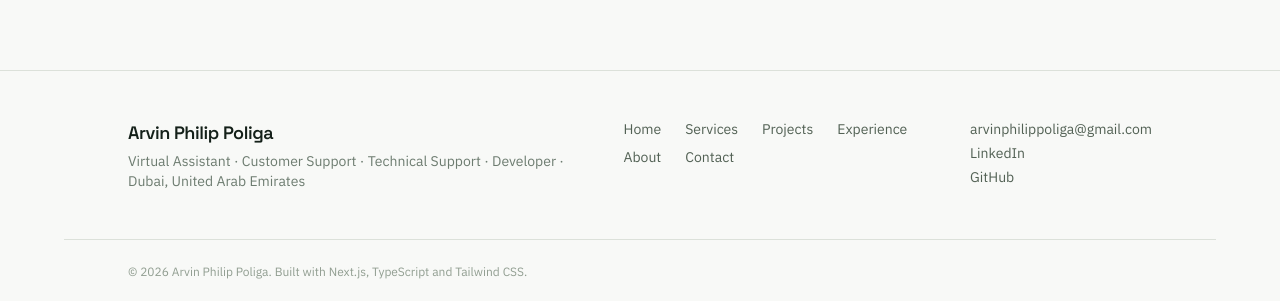
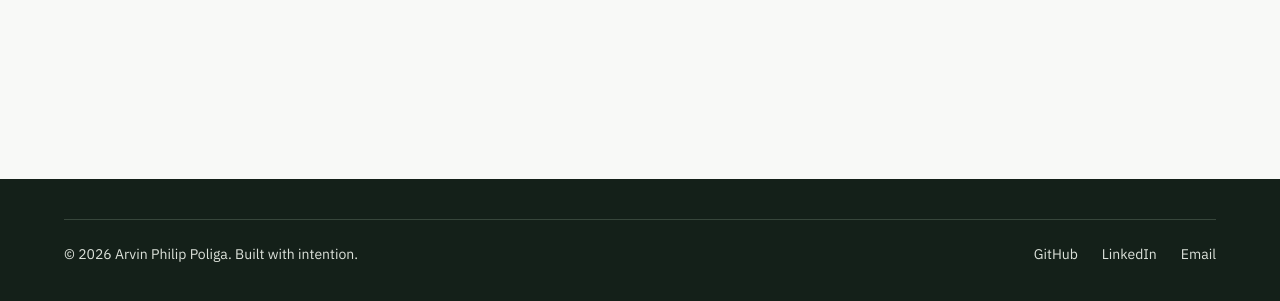
Before and after one commit to LuffyAnonymous/Arvin_Portfolio, a Next.js app: page / in a window 1280 px wide. Shown: the part 496-797 px from the top of the page. Built offline with nearby package versions, Linux system fonts and the light colour scheme; no server answers.

Commit message:
Rebuild portfolio foundation and navigation

```diff
--- a/components/layout/Footer.tsx
+++ b/components/layout/Footer.tsx
@@ -1,62 +1,2 @@
-import Link from "next/link";
-import { Container } from "@/components/ui/Container";
-import { navLinks, site } from "@/lib/site";
-
-export function Footer() {
-  const year = new Date().getFullYear();
-
-  return (
-    <footer className="border-t border-ink-200 bg-ink-50">
-      <Container className="flex flex-col gap-8 py-12 md:flex-row md:items-start md:justify-between">
-        <div>
-          <p className="font-display text-lg font-semibold tracking-tight text-ink-900">
-            {site.name}
-          </p>
-          <p className="mt-1 text-sm text-ink-500">
-            {site.role} · {site.location}
-          </p>
-        </div>
-
-        <nav aria-label="Footer" className="flex flex-wrap gap-x-6 gap-y-2">
-          {navLinks.map((link) => (
-            <Link
-              key={link.href}
-              href={link.href}
-              className="text-sm text-ink-600 hover:text-ink-900"
-            >
-              {link.label}
-            </Link>
-          ))}
-        </nav>
-
-        <div className="flex flex-col gap-1 text-sm text-ink-600">
-          <a href={`mailto:${site.email}`} className="hover:text-ink-900">
-            {site.email}
-          </a>
-          <a
-            href={site.linkedin}
-            target="_blank"
-            rel="noreferrer noopener"
-            className="hover:text-ink-900"
-          >
-            LinkedIn
-          </a>
-          <a
-            href={site.github}
-            target="_blank"
-            rel="noreferrer noopener"
-            className="hover:text-ink-900"
-          >
-            GitHub
-          </a>
-        </div>
-      </Container>
-
-      <Container className="border-t border-ink-200 py-6">
-        <p className="text-xs text-ink-400">
-          © {year} {site.name}. Built with Next.js, TypeScript and Tailwind CSS.
-        </p>
-      </Container>
-    </footer>
-  );
-}
+import { site } from "@/lib/site";
+export function Footer() { return <footer className="bg-ink-900 px-6 py-10 text-ink-200 md:px-10 xl:px-16"><div className="mx-auto flex max-w-[1312px] flex-col justify-between gap-6 border-t border-ink-700 pt-6 text-sm md:flex-row"><p>© {new Date().getFullYear()} {site.name}. Built with intention.</p><div className="flex gap-6"><a className="hover:text-white" href={site.github} target="_blank" rel="noreferrer">GitHub</a><a className="hover:text-white" href={site.linkedin} target="_blank" rel="noreferrer">LinkedIn</a><a className="hover:text-white" href={`mailto:${site.email}`}>Email</a></div></div></footer> }
```
